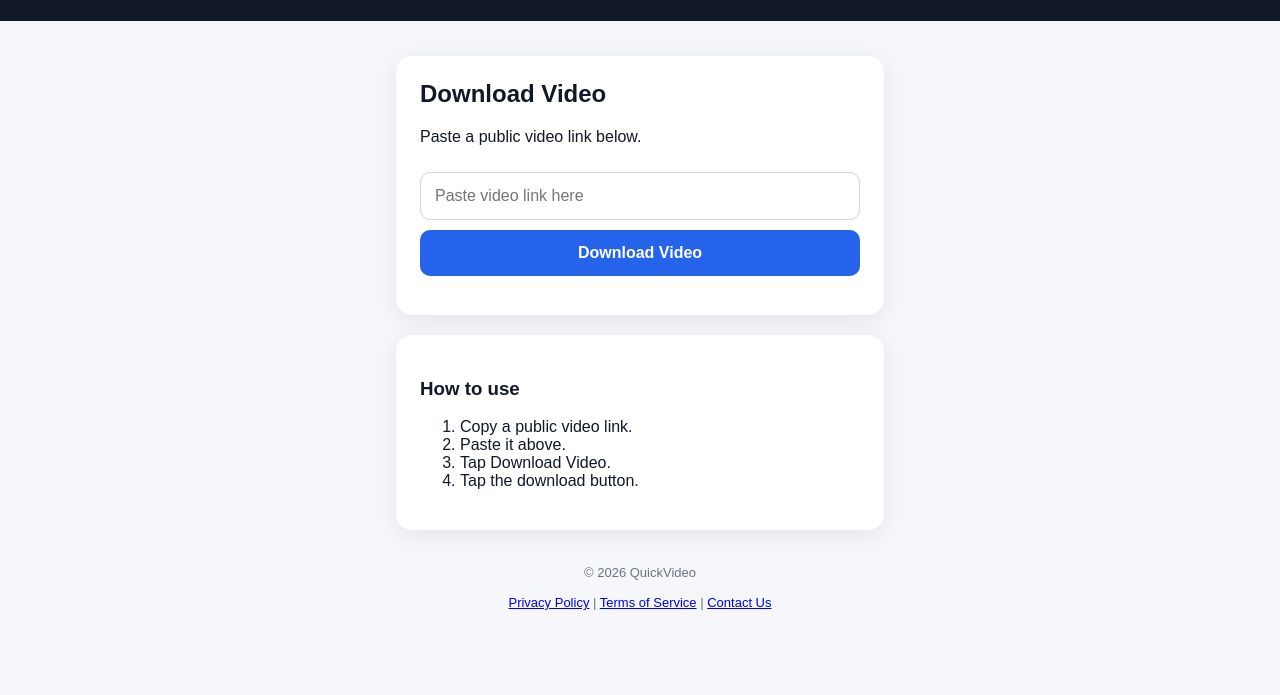
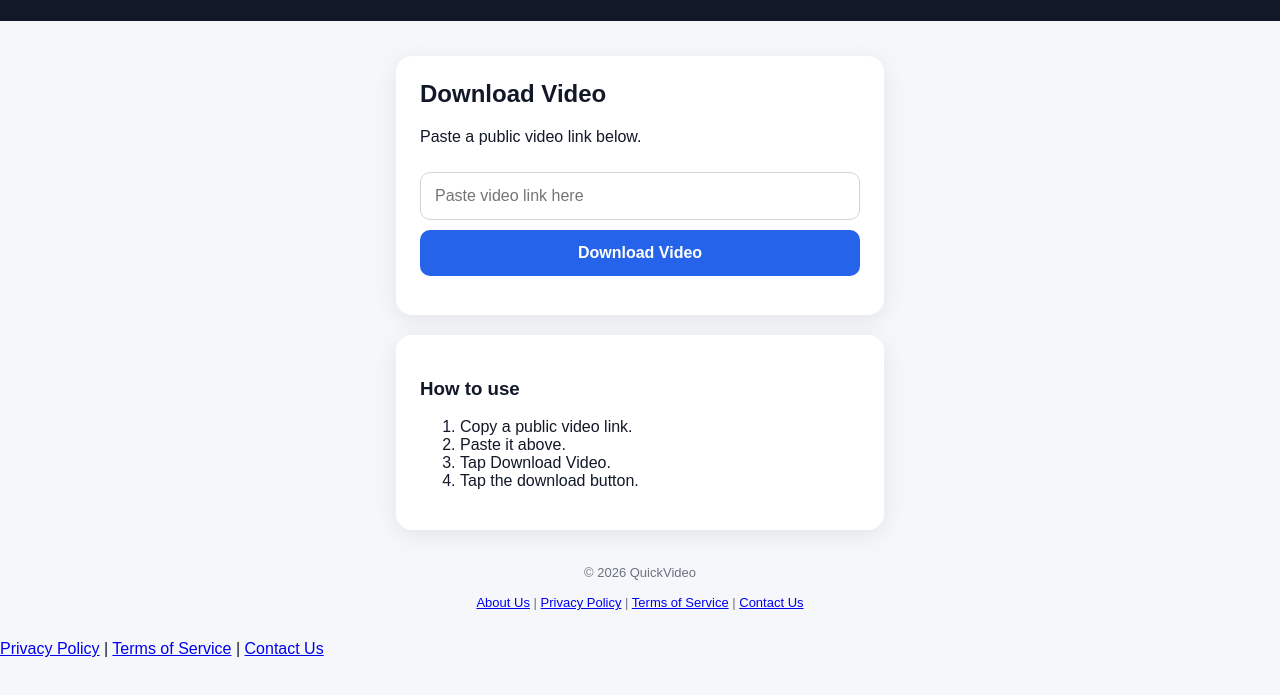
Before and after one commit to aunechagautam-videodownlodetols/-video-downloader, a website: page index.html in a window 1280 px wide. Shown: the part 85-780 px from the top of the page. Drawn offline with Linux system fonts and the light colour scheme.

Commit message:
Update index.html

```diff
--- a/index.html
+++ b/index.html
@@ -160,6 +160,15 @@ footer{
   <footer>
   © 2026 QuickVideo
   <br><br>
+
+  <a href="about.html">About Us</a>
+  |
+  <a href="privacy.html">Privacy Policy</a>
+  |
+  <a href="terms.html">Terms of Service</a>
+  |
+  <a href="contact.html">Contact Us</a>
+  </footer>
 
   <a href="privacy.html">Privacy Policy</a>
   |
```
